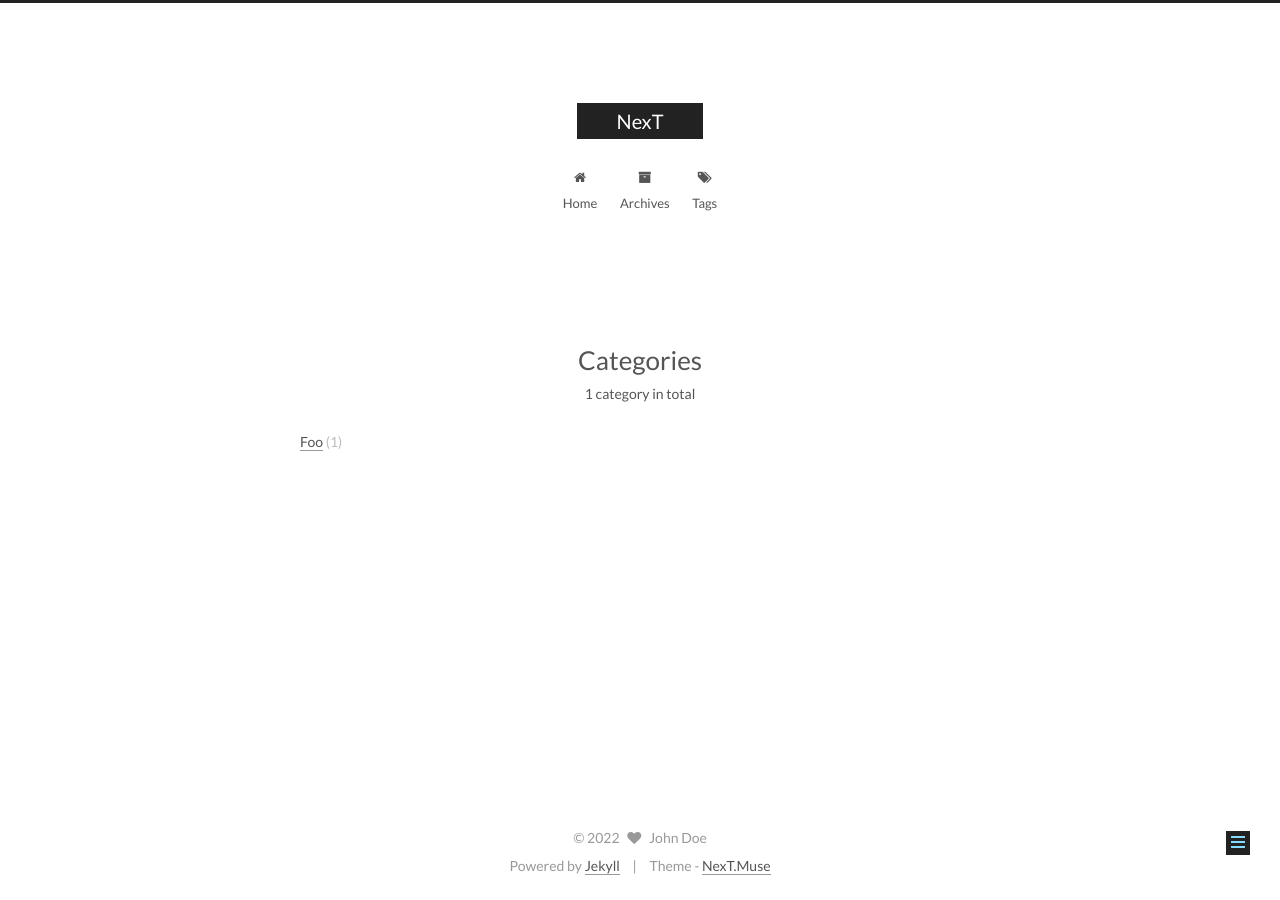
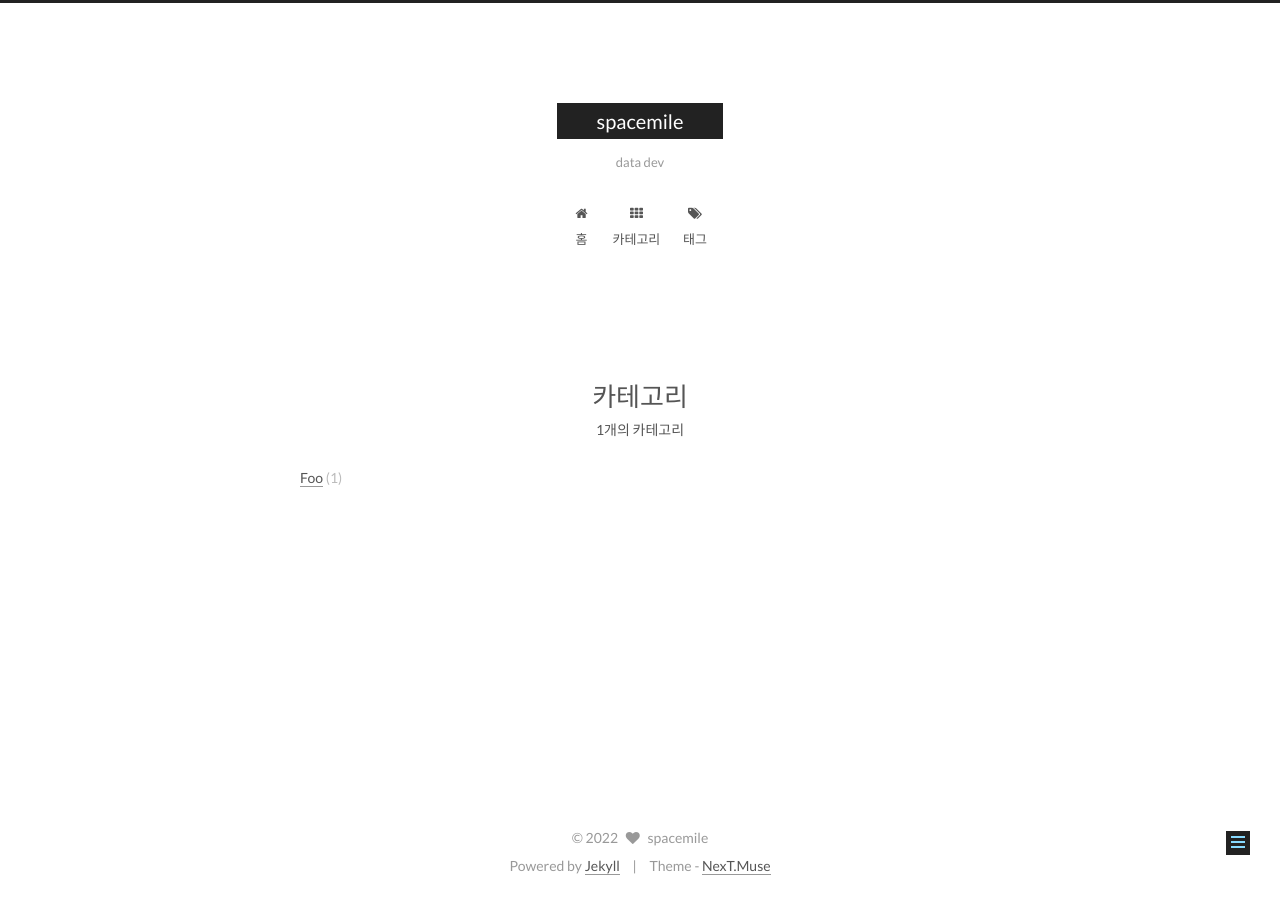
Before and after one commit to spacemile/spacemile.github.io, a Jekyll site: the page built from categories/index.html, in a window 1280 px wide. Built offline with Jekyll 4.4.1, drawn with Linux system fonts in a browser that asks for light colours.

Commit message:
Update _config.yml

```diff
--- a/_config.yml
+++ b/_config.yml
@@ -4,12 +4,12 @@
 # ---------------------------------------------------------------
 
 # Site
-title: NexT
-subtitle:
+title: spacemile
+subtitle: data dev
 description:
-author: John Doe
+author: spacemile
 # Support language: de, en, fr-FR, id, ja, ko, pt-BR, pt, ru, zh-Hans, zh-hk, zh-tw
-language: en
+language: ko
 date_format: '%Y-%m-%d'
 
 # URL
@@ -118,9 +118,9 @@ index_with_subtitle: false
 # When running the site in a subdirectory (e.g. domain.tld/blog), remove the leading slash (/archives -> archives)
 menu:
   home: /
-  #categories: /categories/
+  categories: /categories/
   #about: /about/
-  archives: /archives/
+  #archives: /archives/
   tags: /tags/
   #sitemap: /sitemap.xml
   #commonweal: /404.html
@@ -264,9 +264,9 @@ sidebar:
   #  - always  expand for all pages automatically
   #  - hide    expand only when click on the sidebar toggle icon.
   #  - remove  Totally remove sidebar including sidebar toggle.
-  display: post
+  #display: post
   #display: always
-  #display: hide
+  display: hide
   #display: remove
 
   # Sidebar offset from top menubar in pixels.
```
